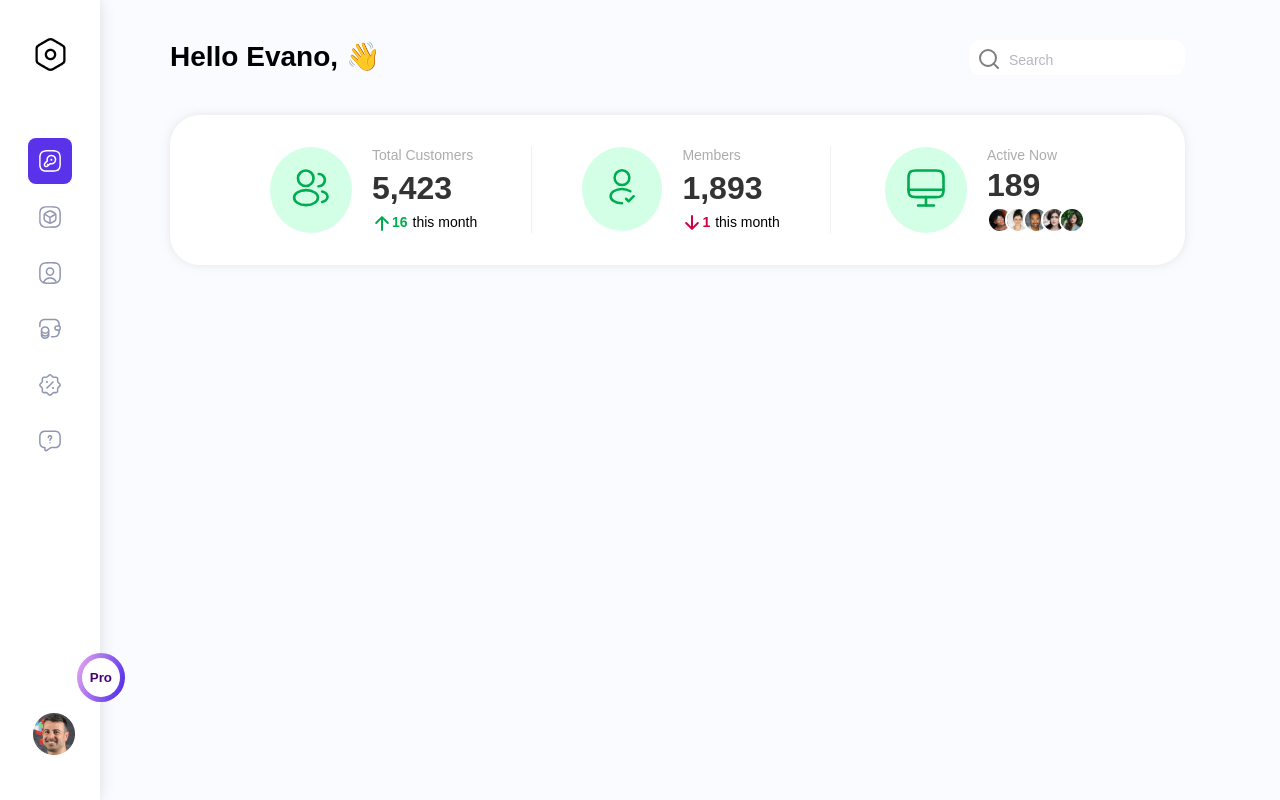
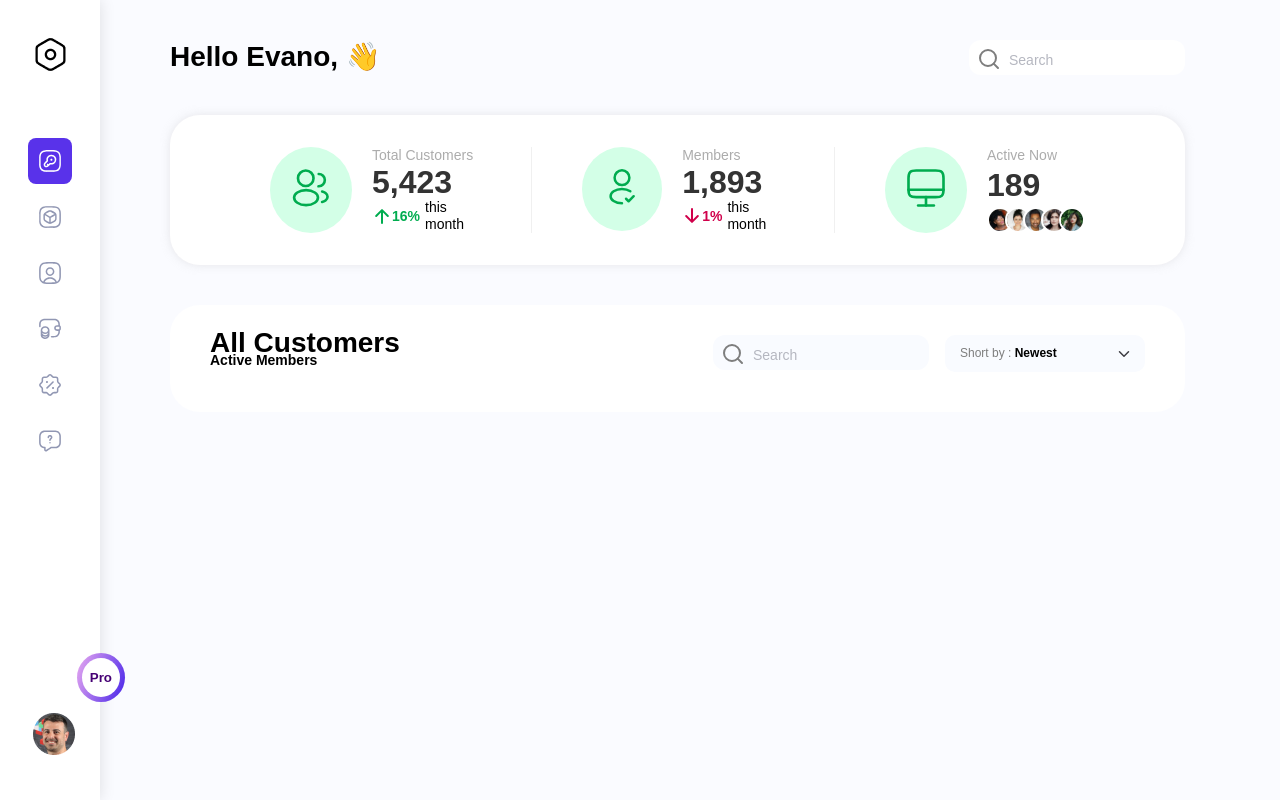
Before and after one commit to Makush-0762/CRM, a React (Create React App) app: page / in a window 1280 px wide. Built offline with nearby package versions, Linux system fonts and the light colour scheme.

Commit message:
created filter dopdown

```diff
--- a/src/components/content_dashboard/Main.js
+++ b/src/components/content_dashboard/Main.js
@@ -2,12 +2,14 @@ import React from 'react';
 import './style_main/Main.css';
 import TopLayer from './top-layer(serch hi)/TopLayer.js';
 import Statistics from './statistics/Statistics.js';
+import AllCustomers from './customers/AllCustomers.js';
 
 export default function Main() {
     return (
         <div className="main__">
             <TopLayer />
             <Statistics />
+            <AllCustomers />
         </div>
     );
 }
--- a/src/components/content_dashboard/Search.js
+++ b/src/components/content_dashboard/Search.js
@@ -4,7 +4,7 @@ import './style_main/Search.css';
 
 export default function Search({ color }) {
     const colorInput = {
-        backgroundColor: { color },
+        backgroundColor: color,
     };
     return (
         <form
--- /dev/null
+++ b/src/components/content_dashboard/customers/AllCustomers.js
@@ -0,0 +1,18 @@
+import React from 'react';
+import CustTitle from './custom-component/CustTitle';
+import ActionCustomers from './custom-component/ActionCustomers.js';
+import '../style_main/Main.css';
+
+export default function AllCustomers() {
+    return (
+        <div className="allCust__">
+            <div className="allCust__top-layer">
+                <CustTitle
+                    title="All Customers"
+                    subTitle="Active Members"
+                />
+                <ActionCustomers />
+            </div>
+        </div>
+    );
+}
--- /dev/null
+++ b/src/components/content_dashboard/customers/custom-component/ActionCustomers.js
@@ -0,0 +1,18 @@
+import React, { useState } from 'react';
+import Search from '../../Search';
+import Filter from './Filter';
+import '../../style_main/Main.css';
+
+export default function ActionCustomers() {
+    const [selected, setSelected] = useState('');
+    return (
+        <div className="actionCustomers">
+            <Search color={'#F9FBFF'} />
+            <Filter
+                customClass="filter__position"
+                selected={selected}
+                setSelected={setSelected}
+            />
+        </div>
+    );
+}
--- /dev/null
+++ b/src/components/content_dashboard/customers/custom-component/CustTitle.js
@@ -0,0 +1,11 @@
+import React from 'react';
+import '../../style_main/CustTitle.css';
+
+export default function CustTitle({ title, subTitle }) {
+    return (
+        <div className="custTitle__body">
+            <h1 className="cust__title">{title}</h1>
+            <h4 className="cust__subtitle">{subTitle}</h4>
+        </div>
+    );
+}
--- /dev/null
+++ b/src/components/content_dashboard/customers/custom-component/Filter.js
@@ -0,0 +1,41 @@
+import React, { useState } from 'react';
+import '../../style_main/Filter.css';
+
+export default function Filter({ customClass, selected, setSelected }) {
+    const [filtOpen, setFiltOpen] = useState(false);
+
+    function hundleOpenFilter(event) {
+        setFiltOpen(!filtOpen);
+    }
+
+    const optionFilt = ['Alphabet name', 'Status', 'Newest', 'The oldest'];
+    return (
+        <div className={`filter ${customClass}`}>
+            <div
+                className="filter-btn"
+                onClick={hundleOpenFilter}
+            >
+                <span className="filter-label">Short by :</span>{' '}
+                {selected ? selected : 'Newest'}
+            </div>
+            {filtOpen && (
+                <div className="filter-content">
+                    {optionFilt.map((option, index) => {
+                        return (
+                            <div
+                                key={index}
+                                className="filter-item"
+                                onClick={() => {
+                                    setSelected(option);
+                                    setFiltOpen(false);
+                                }}
+                            >
+                                {option}
+                            </div>
+                        );
+                    })}
+                </div>
+            )}
+        </div>
+    );
+}
--- a/src/components/content_dashboard/statistics/SectionStatistic.js
+++ b/src/components/content_dashboard/statistics/SectionStatistic.js
@@ -10,20 +10,6 @@ export default function SectionStatistic({
     percent,
     activeNow,
 }) {
-    console.log(
-        id +
-            '__' +
-            title +
-            '__' +
-            count +
-            '__' +
-            icon +
-            '__' +
-            percent +
-            '__' +
-            activeNow
-    );
-
     const iconGlob = Object.values(icon)[0];
 
     console.log(activeNow);
@@ -58,7 +44,7 @@ export default function SectionStatistic({
                                     }
                                     class={percent < 15 ? 'arrow_down' : ''}
                                 />{' '}
-                                {percent}
+                                {percent}%
                             </span>
                             <span className="inf__month"> this month</span>
                         </>
--- /dev/null
+++ b/src/components/content_dashboard/style_main/Filter.css
@@ -0,0 +1,54 @@
+.filter {
+    min-width: 200px;
+    font-weight: 400;
+    font-size: 12px;
+    position: relative;
+    user-select: none;
+}
+.filter__position {
+    margin-left: 16px;
+}
+.filter-btn {
+    background-color: #f9fbff;
+    padding: 10px 37px 10px 15px;
+    border-radius: 10px;
+    position: relative;
+    font-weight: 600;
+    cursor: pointer;
+    z-index: 1;
+}
+.filter-btn span {
+    color: #7e7e7e;
+    font-weight: 400;
+}
+.filter-btn:after {
+    content: '';
+    position: absolute;
+    background-image: url(../../../images/arrow_filter.svg);
+    background-position: center;
+    background-repeat: no-repeat;
+    width: 18px;
+    height: 18px;
+    right: 12px;
+}
+.filter-content {
+    min-width: 200px;
+    position: absolute;
+    background-color: #f9fbff;
+    border-bottom-left-radius: 10px;
+    border-bottom-right-radius: 10px;
+    padding-top: 14px;
+    top: 24px;
+}
+.filter-item {
+    cursor: pointer;
+    padding: 10px 37px 10px 15px;
+    border-radius: 10px;
+    transition: all 0.3s ease;
+    font-weight: 500;
+    margin-top: 5px;
+    background-color: #f9fbff;
+}
+.filter-item:hover {
+    background-color: #dee8fe;
+}
--- a/src/components/content_dashboard/style_main/Main.css
+++ b/src/components/content_dashboard/style_main/Main.css
@@ -10,3 +10,18 @@
     display: flex;
     align-items: center;
 }
+
+.allCust__ {
+    padding: 30px 40px 40px;
+    margin-top: 40px;
+    flex: 1 1 auto;
+    background-color: #fff;
+    border-radius: 30px;
+}
+.allCust__top-layer {
+    display: flex;
+    justify-content: space-between;
+}
+.actionCustomers {
+    display: flex;
+}
```
Also changed, not shown: src/components/content_dashboard/style_main/CustTitle.css (added), src/images/arrow_filter.svg (added).
